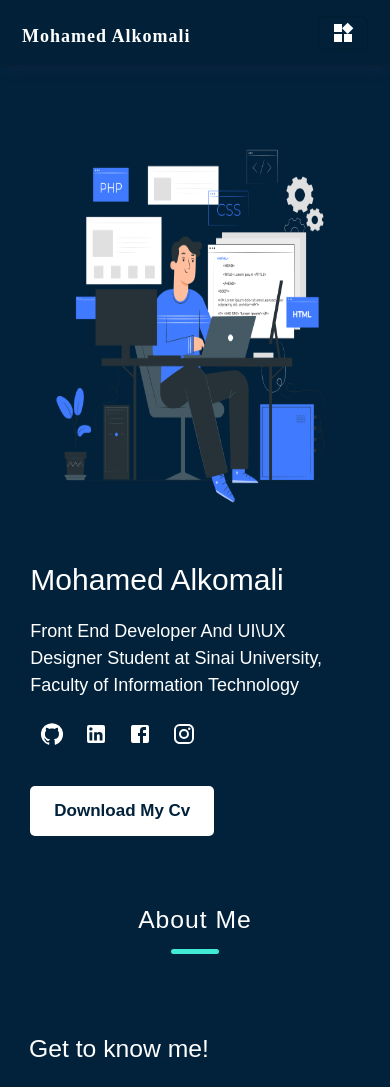
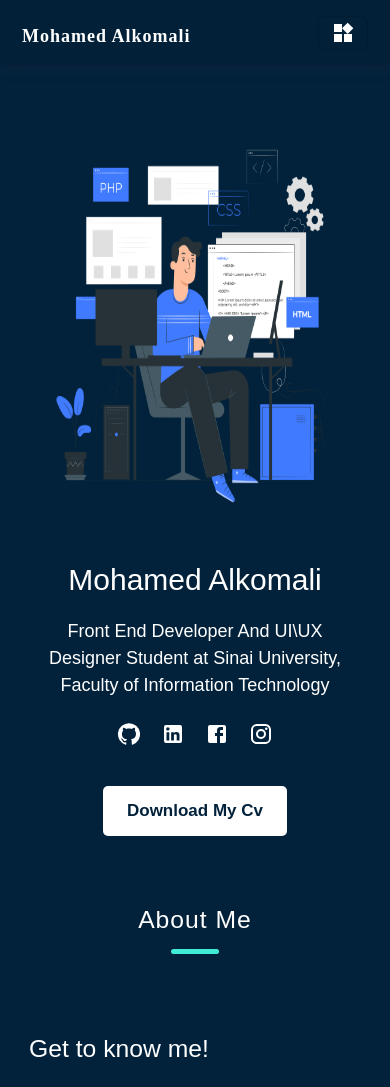
Before and after one commit to MohamedAhmed2023/personal-portfolio-React-, a React (Create React App) app: page / in a window 390 px wide. Shown: the top 1087 px of the page. Built offline with nearby package versions, Linux system fonts and the light colour scheme; a web font is replaced by a local one.

Commit message:
Update home page

```diff
--- a/src/Components/HomePage/HomePage.css
+++ b/src/Components/HomePage/HomePage.css
@@ -142,7 +142,7 @@
     .home-content {
         width: 90%;
         margin: auto;
-        text-align: start;
+        text-align: center;
     }
 
     .container-home img {
@@ -156,7 +156,7 @@
 
     .home-content p {
         font-size: 18px;
-        text-align: start;
+        text-align: center;
         margin: 10px 0;
     }
 
```
